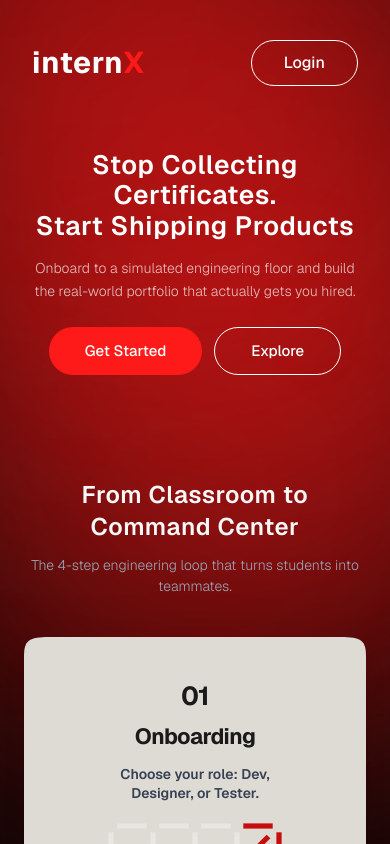
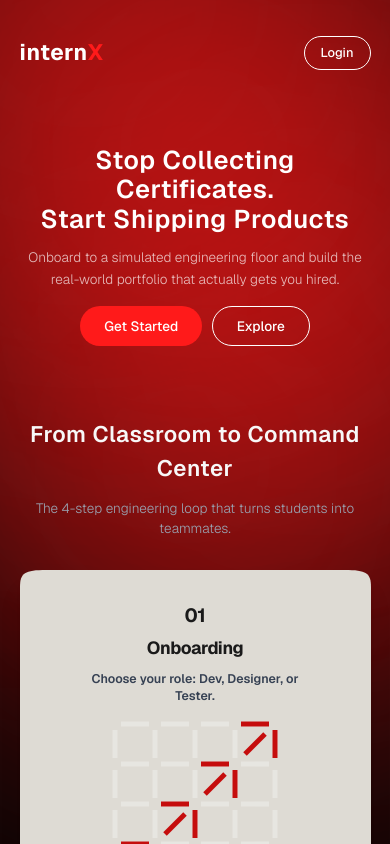
Before and after one commit to HackBoats-LMS/internX, a Next.js app in the folder internx/: page / in a window 390 px wide. Shown: the top 844 px of the page. Built offline with nearby package versions, Linux system fonts and the light colour scheme.

Commit message:
Mobile responsiveness

```diff
--- a/internx/components/EngineeringLoop.tsx
+++ b/internx/components/EngineeringLoop.tsx
@@ -3,35 +3,37 @@ import StepCard from './StepCard';
 
 const EngineeringLoop = () => {
   return (
-    <section className="w-full flex justify-center pt-16 pb-20 lg:pt-20 lg:pb-32 relative z-10">
-      <div className="max-w-[1300px] w-full px-6 flex flex-col items-center">
-        <h2 className="text-2xl lg:text-[34px] font-semibold tracking-wide text-center text-[#f8f8f8] mb-3 lg:mb-4">
+    <section className="w-full flex justify-center py-[clamp(2rem,5vw,5rem)] relative z-10">
+      <div className="max-w-[1300px] w-full px-[5vw] flex flex-col items-center">
+        <h2
+          className="font-semibold tracking-wide text-center text-[#f8f8f8] mb-3 lg:mb-4"
+          style={{ fontSize: 'clamp(1.4rem, 4vw, 2.1rem)' }}
+        >
           From Classroom to Command Center
         </h2>
-        <p className="text-[14px] lg:text-[17px] text-gray-400 text-center font-light mb-10 lg:mb-16 max-w-2xl">
+        <p
+          className="text-gray-400 text-center font-light mb-[clamp(2rem,5vw,4rem)] max-w-2xl"
+          style={{ fontSize: 'clamp(0.85rem, 2vw, 1.05rem)' }}
+        >
           The 4-step engineering loop that turns students into teammates.
         </p>
 
-        <div className="grid grid-cols-1 md:grid-cols-2 lg:grid-cols-4 gap-6 w-full">
+        <div className="grid grid-cols-1 sm:grid-cols-2 lg:grid-cols-4 gap-[clamp(0.75rem,2vw,1.5rem)] w-full">
           <StepCard
             step="01"
             title="Onboarding"
             desc="Choose your role: Dev, Designer, or Tester."
             SVGContent={
               <g stroke="#c50d0d" strokeWidth="2.5" strokeLinecap="butt">
-                {/* Arrow 1 - 3 lines */}
                 <line className="glyph-line" x1="13" y1="70" x2="27" y2="70" />
                 <line className="glyph-line" x1="30" y1="73" x2="30" y2="87" />
                 <line className="glyph-line" x1="15" y1="85" x2="25" y2="75" />
-                {/* Arrow 2 - 3 lines */}
                 <line className="glyph-line" x1="33" y1="50" x2="47" y2="50" />
                 <line className="glyph-line" x1="50" y1="53" x2="50" y2="67" />
                 <line className="glyph-line" x1="35" y1="65" x2="45" y2="55" />
-                {/* Arrow 3 - 3 lines */}
                 <line className="glyph-line" x1="53" y1="30" x2="67" y2="30" />
                 <line className="glyph-line" x1="70" y1="33" x2="70" y2="47" />
                 <line className="glyph-line" x1="55" y1="45" x2="65" y2="35" />
-                {/* Arrow 4 - 3 lines */}
                 <line className="glyph-line" x1="73" y1="10" x2="87" y2="10" />
                 <line className="glyph-line" x1="90" y1="13" x2="90" y2="27" />
                 <line className="glyph-line" x1="75" y1="25" x2="85" y2="15" />
@@ -53,24 +55,17 @@ const EngineeringLoop = () => {
           />
           <StepCard
             step="03"
-            title="Build &amp; Review"
+            title="Build & Review"
             desc="Submit your work for a Lead Engineer's critique and code review."
             SVGContent={
               <g strokeWidth="2.5" strokeLinecap="butt">
-                {/* Bottom-left white trail */}
                 <line className="glyph-line" x1="15" y1="85" x2="25" y2="75" stroke="#E9E8E4" />
-
-                {/* Bottom-left red arrow (pointing down-left, originating from center) */}
                 <line className="glyph-line" x1="30" y1="53" x2="30" y2="67" stroke="#c50d0d" />
                 <line className="glyph-line" x1="33" y1="70" x2="47" y2="70" stroke="#c50d0d" />
                 <line className="glyph-line" x1="35" y1="65" x2="45" y2="55" stroke="#c50d0d" />
-
-                {/* Top-right red arrow (pointing up-right, originating from center) */}
                 <line className="glyph-line" x1="70" y1="33" x2="70" y2="47" stroke="#c50d0d" />
                 <line className="glyph-line" x1="53" y1="30" x2="67" y2="30" stroke="#c50d0d" />
                 <line className="glyph-line" x1="55" y1="45" x2="65" y2="35" stroke="#c50d0d" />
-
-                {/* Top-right white trail */}
                 <line className="glyph-line" x1="75" y1="25" x2="85" y2="15" stroke="#E9E8E4" />
               </g>
             }
--- a/internx/components/Header.tsx
+++ b/internx/components/Header.tsx
@@ -2,12 +2,15 @@ import React from 'react';
 
 const Header = () => {
   return (
-    <header className="flex justify-between items-center w-full px-8 lg:px-16 py-6 lg:py-8 relative z-20">
-      <div className="text-3xl lg:text-2xl font-bold tracking-wide flex items-center">
+    <header className="flex justify-between items-center w-full px-[5vw] lg:px-16 py-5 lg:py-8 relative z-20">
+      <div className="font-bold tracking-wide flex items-center" style={{ fontSize: 'clamp(1.4rem, 4vw, 1.75rem)' }}>
         <span className="text-white">intern</span>
-        <span className="text-[#ff1a1a] relative">X</span>
+        <span className="text-[#ff1a1a]">X</span>
       </div>
-      <button className="border border-white hover:bg-white/10 transition-colors text-white rounded-full px-8 py-2.5 text-[16px] lg:text-[15px] font-medium">
+      <button
+        className="border border-white hover:bg-white/10 transition-colors text-white rounded-full font-medium"
+        style={{ fontSize: 'clamp(0.8rem, 2.5vw, 0.95rem)', padding: 'clamp(0.4rem, 1.5vw, 0.6rem) clamp(1rem, 4vw, 2rem)' }}
+      >
         Login
       </button>
     </header>
--- a/internx/components/Hero.tsx
+++ b/internx/components/Hero.tsx
@@ -6,40 +6,49 @@ const Hero = () => {
   return (
     <div className="relative w-full lg:min-h-screen flex flex-col pt-4">
       {/* Background glowing gradients */}
-      {/* Left glow (Matched perfectly to Right glow scale/intensity) */}
       <div className="absolute top-[80%] left-[-5%] -translate-y-1/2 w-[650px] h-[650px] bg-[#ff1a1a]/50 blur-[150px] rounded-full pointer-events-none z-0" />
       <div className="absolute top-[120%] left-[-10%] -translate-y-1/2 w-[450px] h-[450px] bg-[#ff1a1a]/50 blur-[150px] rounded-full pointer-events-none z-0" />
-
-      {/* Right glow */}
       <div className="absolute top-[0%] right-[-5%] -translate-y-1/2 w-[650px] h-[650px] bg-[#ff1a1a]/50 blur-[150px] rounded-full pointer-events-none z-0" />
       <div className="absolute top-[-20%] right-[-10%] w-[450px] h-[450px] bg-[#ff1a1a]/50 blur-[150px] rounded-full pointer-events-none z-0" />
 
       <Header />
 
       {/* Hero Content */}
-      <main className="flex-1 w-full max-w-[1500px] mx-auto px-6 lg:px-16 flex flex-col lg:flex-row items-center justify-center lg:justify-between py-10 lg:py-0 relative z-10 pt-4 lg:pt-0">
+      <main className="flex-1 w-full max-w-[1500px] mx-auto px-[5vw] lg:px-16 flex flex-col lg:flex-row items-center justify-center lg:justify-between py-10 lg:py-0 relative z-10 lg:pt-0">
 
         {/* Left Section - Typography */}
-        <div className="w-full lg:w-1/2 flex flex-col items-center gap-4 lg:gap-6 z-20 mt-6 lg:mt-0 relative">
-          <h1 className="text-[1.65rem] sm:text-4xl lg:text-[40px] leading-[1.15] font-semibold tracking-wide text-center text-white w-full">
+        <div className="w-full lg:w-1/2 flex flex-col items-center gap-[clamp(0.75rem,2vw,1.5rem)] z-20 mt-4 lg:mt-0 relative">
+          <h1
+            className="font-semibold tracking-wide text-center text-white w-full leading-[1.15]"
+            style={{ fontSize: 'clamp(1.6rem, 5vw, 2.5rem)' }}
+          >
             Stop Collecting Certificates.<br />
             Start Shipping Products
           </h1>
-          <p className="text-[14px] sm:text-[17px] text-white/70 max-w-[480px] text-center font-light leading-relaxed">
+          <p
+            className="text-white/70 text-center font-light leading-relaxed max-w-[480px]"
+            style={{ fontSize: 'clamp(0.85rem, 2.5vw, 1.05rem)' }}
+          >
             Onboard to a simulated engineering floor and build the real-world portfolio that actually gets you hired.
           </p>
-          <div className="flex flex-row gap-3 sm:gap-5 mt-2 lg:mt-4">
-            <button className="bg-[#ff1a1a] hover:bg-[#ff3333] transition-colors text-white rounded-full px-9 sm:px-10 py-3 sm:py-3.5 text-[15px] sm:text-[15px] font-medium">
+          <div className="flex flex-row gap-[clamp(0.6rem,2vw,1.25rem)] mt-1 lg:mt-4">
+            <button
+              className="bg-[#ff1a1a] hover:bg-[#ff3333] transition-colors text-white rounded-full font-medium"
+              style={{ fontSize: 'clamp(0.85rem, 2.5vw, 0.95rem)', padding: 'clamp(0.55rem, 1.5vw, 0.875rem) clamp(1.5rem, 4vw, 2.5rem)' }}
+            >
               Get Started
             </button>
-            <button className="border border-white hover:bg-white/10 transition-colors text-white rounded-full px-9 sm:px-10 py-3 sm:py-3.5 text-[15px] sm:text-[15px] font-medium">
+            <button
+              className="border border-white hover:bg-white/10 transition-colors text-white rounded-full font-medium"
+              style={{ fontSize: 'clamp(0.85rem, 2.5vw, 0.95rem)', padding: 'clamp(0.55rem, 1.5vw, 0.875rem) clamp(1.5rem, 4vw, 2.5rem)' }}
+            >
               Explore
             </button>
           </div>
         </div>
 
-        {/* Right Section - Orbits and Avatars */}
-        <div className="hidden lg:flex w-full lg:w-1/2 justify-center items-center lg:mt-0 relative lg:min-h-[600px] z-10">
+        {/* Right Section - Orbits and Avatars — desktop only */}
+        <div className="hidden lg:flex w-full lg:w-1/2 justify-center items-center relative lg:min-h-[600px] z-10">
           <OrbitSystem />
         </div>
       </main>
--- a/internx/components/StepCard.tsx
+++ b/internx/components/StepCard.tsx
@@ -27,36 +27,26 @@ const StepCard = ({ step, title, desc, SVGContent }: { step: string, title: stri
     .glyph-card:hover .glyph-line:nth-child(10) { animation-delay: 0.9s; }
     .glyph-card:hover .glyph-line:nth-child(11) { animation-delay: 1.0s; }
     .glyph-card:hover .glyph-line:nth-child(12) { animation-delay: 1.1s; }
-
     .glyph-card .glyph-grid {
       opacity: 0.85;
       transition: 0.4s ease;
     }
-
   `;
 
   return (
     <>
       <style dangerouslySetInnerHTML={{ __html: glyphStyles }} />
-      <div className="glyph-card group text-[#1a1a1a] w-full h-[410px] pt-10 pb-8 px-5 lg:px-6 flex flex-col items-center text-center shadow-xl relative cursor-pointer z-0">
-        <svg
-          viewBox="0 0 350 550"
-          preserveAspectRatio="none"
-          className="absolute inset-0 w-full h-full -z-10"
-        >
-          <path
-            d="M0 26.25C0 4.63 4.63 0 26.25 0H323.75C345.37 0 350 4.63 350 26.25V523.75C350 545.37 345.37 550 323.75 550H26.25C4.63 550 0 545.37 0 523.75V26.25Z"
-            fill="#DEDBD4"
-          />
+      <div className="glyph-card group text-[#1a1a1a] w-full pt-8 pb-6 px-[5%] flex flex-col items-center text-center shadow-xl relative cursor-pointer z-0" style={{ minHeight: 'clamp(280px, 40vw, 410px)' }}>
+        <svg viewBox="0 0 350 550" preserveAspectRatio="none" className="absolute inset-0 w-full h-full -z-10">
+          <path d="M0 26.25C0 4.63 4.63 0 26.25 0H323.75C345.37 0 350 4.63 350 26.25V523.75C350 545.37 345.37 550 323.75 550H26.25C4.63 550 0 545.37 0 523.75V26.25Z" fill="#DEDBD4" />
         </svg>
 
-        <span className="text-[26px] font-bold mb-1 tracking-tight">{step}</span>
-        <h3 className="text-[22px] font-bold tracking-tight mb-3">{title}</h3>
-        <p className="text-[14px] text-gray-700 font-semibold leading-snug px-1 max-w-[220px]">{desc}</p>
+        <span className="font-bold mb-1 tracking-tight" style={{ fontSize: 'clamp(1.2rem, 3vw, 1.6rem)' }}>{step}</span>
+        <h3 className="font-bold tracking-tight mb-2" style={{ fontSize: 'clamp(1.1rem, 3vw, 1.4rem)' }}>{title}</h3>
+        <p className="text-gray-700 font-semibold leading-snug px-1 max-w-[220px]" style={{ fontSize: 'clamp(0.78rem, 2vw, 0.875rem)' }}>{desc}</p>
 
-        <div className="mt-auto w-[90%] max-w-[210px] aspect-square relative transition-transform duration-500">
+        <div className="mt-auto w-[85%] max-w-[200px] aspect-square relative transition-transform duration-500">
           <svg width="100%" height="100%" viewBox="0 0 100 100" fill="none" className="absolute bottom-0 left-0">
-            {/* Background Grid */}
             <g className="glyph-grid" stroke="#E9E8E4" strokeWidth="2.5" strokeDasharray="14 6" strokeLinecap="butt">
               <line x1="13" y1="10" x2="87" y2="10" />
               <line x1="13" y1="30" x2="87" y2="30" />
```
Also changed, not shown: internx/components/CommandCenter.tsx (+49 -100 lines), internx/components/Footer.tsx (+28 -53 lines), internx/components/Testimonial.tsx (+13 -11 lines).
